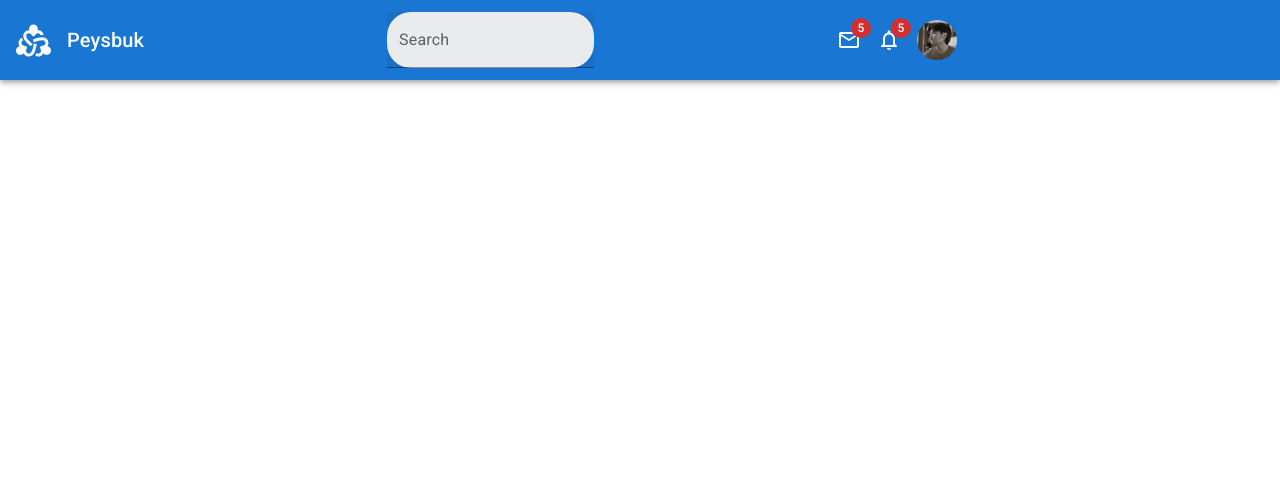
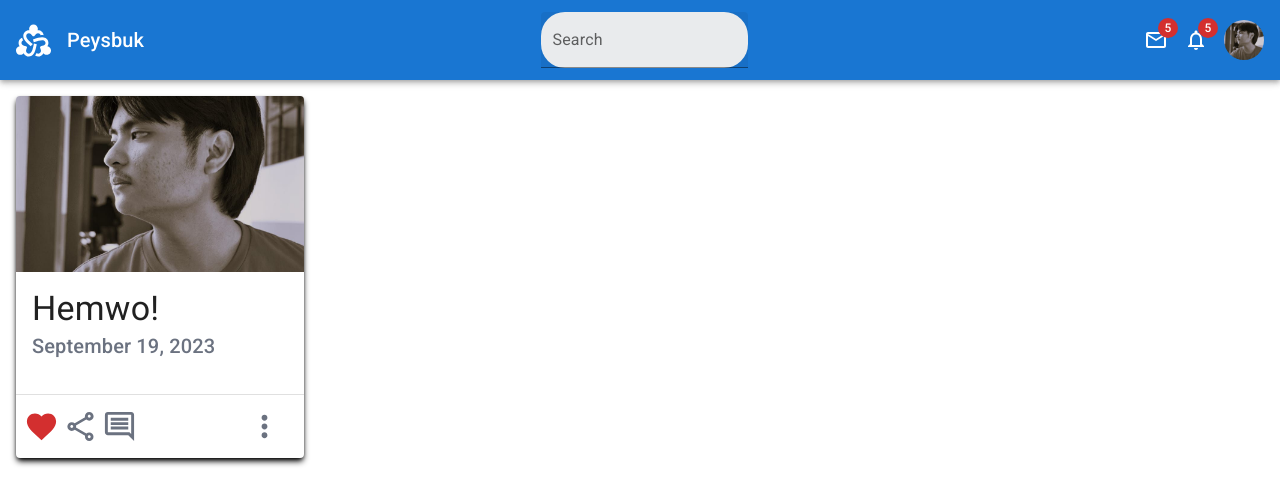
Before and after one commit to aecial/mui-prac, a React (Vite) app: page / in a window 1280 px wide. Shown: the top 504 px of the page. Built offline with nearby package versions, Linux system fonts and the light colour scheme.

Commit message:
added static card for main

```diff
--- a/src/App.jsx
+++ b/src/App.jsx
@@ -40,6 +40,7 @@ import NotificationsNoneOutlinedIcon from "@mui/icons-material/NotificationsNone
 import MailOutlinedIcon from "@mui/icons-material/MailOutlined";
 import PortraitIcon from "@mui/icons-material/Portrait";
 import MenuIcon from "@mui/icons-material/Menu";
+import Post from "./Post";
 function App() {
   const [drawerOpen, setDrawerOpen] = useState(false);
   return (
@@ -61,10 +62,10 @@ function App() {
             ></TextField>
           </div>
           <Badges onClick={() => setDrawerOpen(true)} />
-          <Button variant="outlined" className="text-white">
+          <Button variant="outlined" className="text-white md:hidden">
             <MenuIcon
               fontSize="large"
-              className="block md:hidden"
+              className="block "
               onClick={() => setDrawerOpen(true)}
             />
           </Button>
@@ -120,7 +121,9 @@ function App() {
           </Button>
         </Box>
       </Drawer>
-      <main></main>
+      <main className="p-4">
+        <Post />
+      </main>
     </>
   );
 }
--- /dev/null
+++ b/src/Post.jsx
@@ -0,0 +1,56 @@
+import {
+  Card,
+  CardMedia,
+  CardContent,
+  CardActions,
+  Typography,
+  Button,
+  Divider,
+} from "@mui/material";
+import FavoriteBorderOutlinedIcon from "@mui/icons-material/FavoriteBorderOutlined";
+import FavoriteOutlinedIcon from "@mui/icons-material/FavoriteOutlined";
+import ShareOutlinedIcon from "@mui/icons-material/ShareOutlined";
+import CommentOutlinedIcon from "@mui/icons-material/CommentOutlined";
+import MoreVertOutlinedIcon from "@mui/icons-material/MoreVertOutlined";
+const Post = () => {
+  return (
+    <Card className="flex flex-col shadow-black shadow-md md:w-72">
+      <CardMedia
+        image="./src/assets/profile.jpg"
+        lazy="true"
+        className="h-44 w-full md:w-auto"
+      />
+      <CardContent>
+        <Typography variant="h4" className="text-left">
+          Hemwo!
+        </Typography>
+        <Typography paragraph variant="h6" className="text-gray-500">
+          September 19, 2023
+        </Typography>
+      </CardContent>
+      <Divider />
+      <CardActions className="flex justify-between">
+        <div className="flex gap-1 items-center justify-center">
+          <Button className="p-0 m-0 min-w-0">
+            {/* <FavoriteBorderOutlinedIcon
+                className="text-gray-500"
+                fontSize="large"
+              /> */}
+            <FavoriteOutlinedIcon fontSize="large" color="error" />
+          </Button>
+          <Button className="p-0 ml-0 min-w-0">
+            <ShareOutlinedIcon fontSize="large" className="text-gray-500" />
+          </Button>
+          <Button className="p-0 ml-0 min-w-0">
+            <CommentOutlinedIcon fontSize="large" className="text-gray-500" />
+          </Button>
+        </div>
+        <Button>
+          <MoreVertOutlinedIcon fontSize="large" className="text-gray-500" />
+        </Button>
+      </CardActions>
+    </Card>
+  );
+};
+
+export default Post;
```
